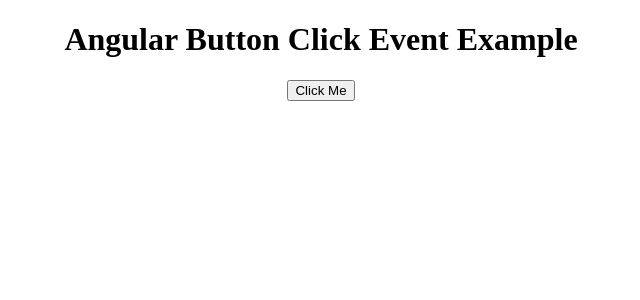
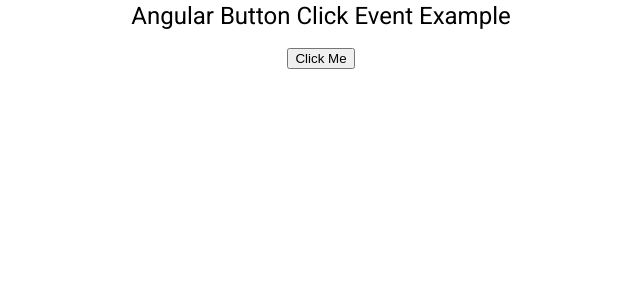
Before and after one commit to EanPistorius/angular, an Angular app: page / in a window 1280 px wide. Shown: the top 300 px of the page, without its empty margins (319-959 px from the left). Built offline with nearby package versions, Linux system fonts and the light colour scheme.

Commit message:
generated login component

```diff
--- a/angular.json
+++ b/angular.json
@@ -31,6 +31,7 @@
               "src/assets"
             ],
             "styles": [
+              "./node_modules/@angular/material/prebuilt-themes/deeppurple-amber.css",
               "src/styles.scss"
             ],
             "scripts": []
@@ -94,6 +95,7 @@
               "src/assets"
             ],
             "styles": [
+              "./node_modules/@angular/material/prebuilt-themes/deeppurple-amber.css",
               "src/styles.scss"
             ],
             "scripts": []
--- a/package.json
+++ b/package.json
@@ -9,15 +9,16 @@
     "lint": "ng lint",
     "e2e": "ng e2e",
     "prod-build-dev": "ng build --prod --build-optimizer"
-
   },
   "private": true,
   "dependencies": {
     "@angular/animations": "~11.0.0",
+    "@angular/cdk": "^11.0.0",
     "@angular/common": "~11.0.0",
     "@angular/compiler": "~11.0.0",
     "@angular/core": "~11.0.0",
     "@angular/forms": "~11.0.0",
+    "@angular/material": "^11.0.0",
     "@angular/platform-browser": "~11.0.0",
     "@angular/platform-browser-dynamic": "~11.0.0",
     "@angular/router": "~11.0.0",
--- a/src/app/app.component.html
+++ b/src/app/app.component.html
@@ -6,3 +6,4 @@
   Click Me</button>
   <h2>{{msg}}</h2>
 </div>
+<router-outlet></router-outlet>
--- /dev/null
+++ b/src/app/login/login.component.html
@@ -0,0 +1 @@
+<p>login works!</p>
--- /dev/null
+++ b/src/app/login/login.component.ts
@@ -0,0 +1,15 @@
+import { Component, OnInit } from '@angular/core';
+
+@Component({
+  selector: 'app-login',
+  templateUrl: './login.component.html',
+  styleUrls: ['./login.component.scss']
+})
+export class LoginComponent implements OnInit {
+
+  constructor() { }
+
+  ngOnInit(): void {
+  }
+
+}
--- a/src/index.html
+++ b/src/index.html
@@ -6,8 +6,10 @@
   <base href="/">
   <meta name="viewport" content="width=device-width, initial-scale=1">
   <link rel="icon" type="image/x-icon" href="favicon.ico">
+  <link href="https://fonts.googleapis.com/css?family=Roboto:300,400,500&display=swap" rel="stylesheet">
+  <link href="https://fonts.googleapis.com/icon?family=Material+Icons" rel="stylesheet">
 </head>
-<body>
+<body class="mat-typography">
   <app-root></app-root>
 </body>
 </html>
--- a/src/styles.scss
+++ b/src/styles.scss
@@ -1 +1,4 @@
 /* You can add global styles to this file, and also import other style files */
+
+html, body { height: 100%; }
+body { margin: 0; font-family: Roboto, "Helvetica Neue", sans-serif; }
```
Also changed, not shown: src/app/app.module.ts (+6 -2 lines), src/app/login/login.component.scss (added), 2 other files (tests, documents, lock files or other folders).
